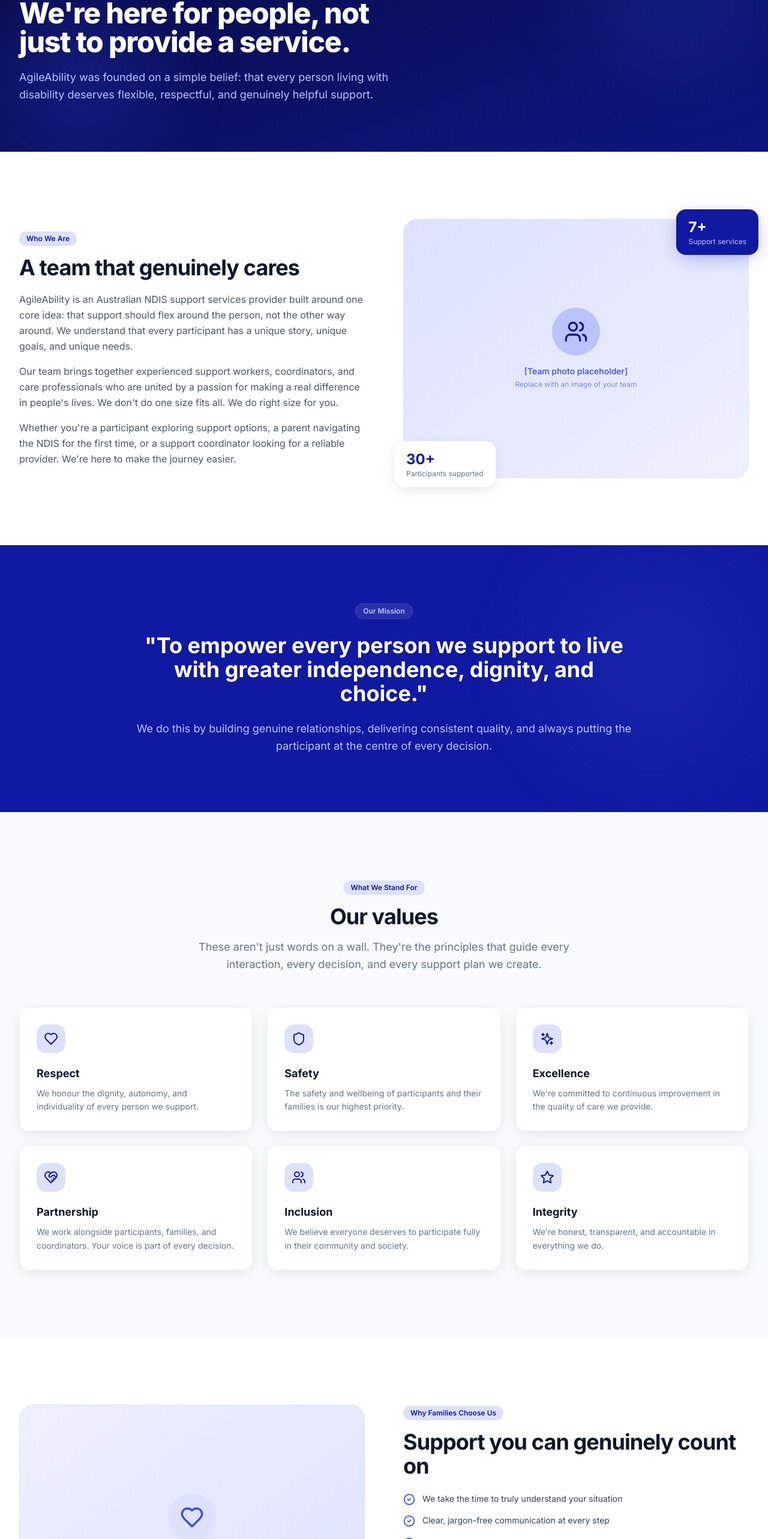
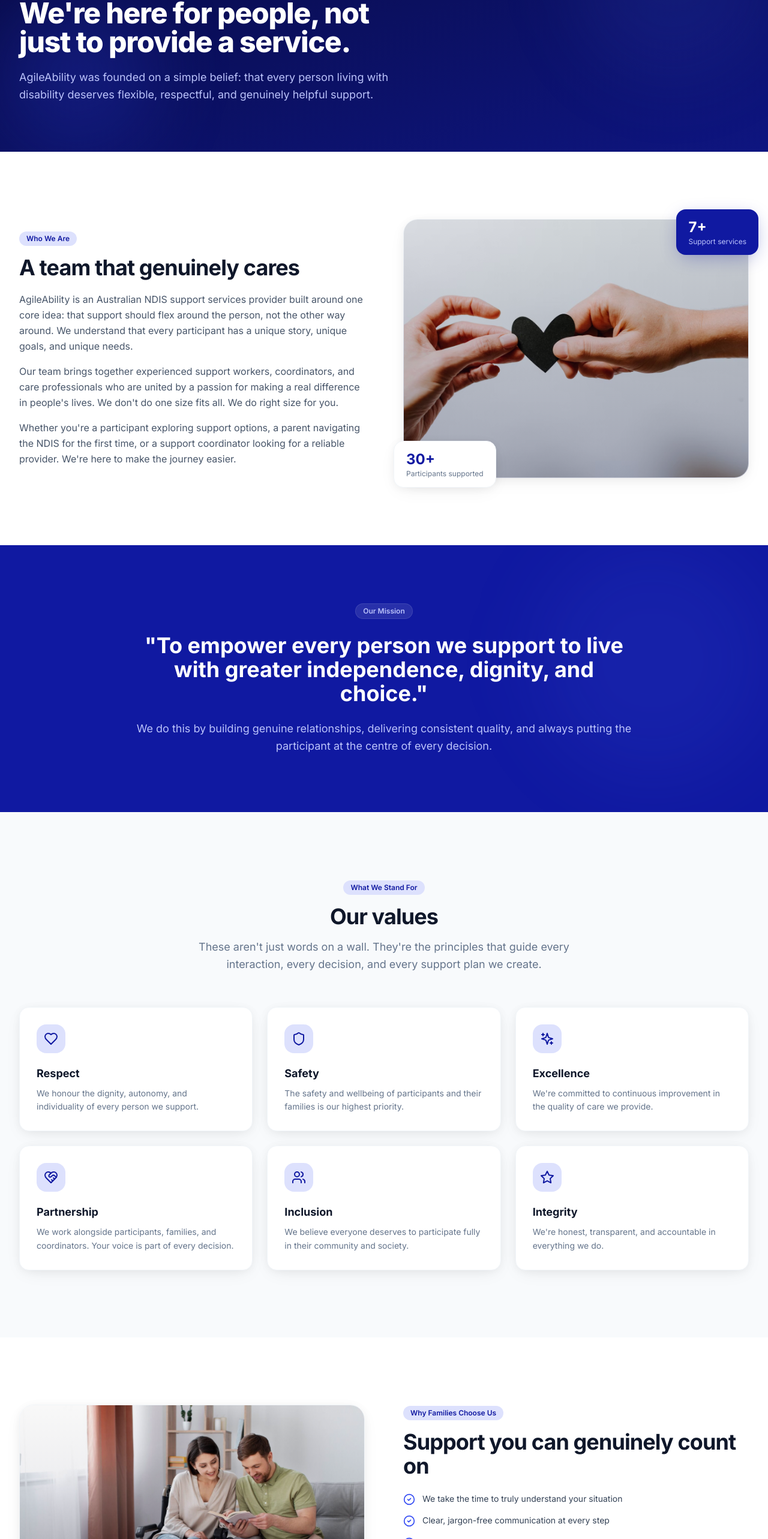
Before and after one commit to aminfaruk/agileabililty, a React (Vite) app: page /about in a window 1280 px wide. Shown: the part 193-2759 px from the top of the page at 60% size. Built offline with nearby package versions, Linux system fonts and the light colour scheme.

Commit message:
Replace About page image placeholders with real photos

```diff
--- a/src/pages/About.jsx
+++ b/src/pages/About.jsx
@@ -120,17 +120,16 @@
               </div>
             </AnimatedSection>
 
-            {/* Placeholder image / visual */}
+            {/* Team image */}
             <AnimatedSection delay={200}>
               <div className="relative">
-                <div className="aspect-[4/3] rounded-3xl bg-gradient-to-br from-brand-100 to-brand-50 flex items-center justify-center border border-brand-100 overflow-hidden">
-                  <div className="text-center p-8">
-                    <div className="w-20 h-20 rounded-full bg-brand-200 mx-auto mb-4 flex items-center justify-center">
-                      <Users className="w-10 h-10 text-brand-700" aria-hidden="true" />
-                    </div>
-                    <p className="text-brand-600 font-medium text-sm">[Team photo placeholder]</p>
-                    <p className="text-brand-400 text-xs mt-1">Replace with an image of your team</p>
-                  </div>
+                <div className="aspect-[4/3] rounded-3xl overflow-hidden shadow-card border border-slate-100">
+                  <img
+                    src="/support.avif"
+                    alt="AgileAbility support worker with participant"
+                    className="w-full h-full object-cover brightness-[0.97] contrast-[1.02]"
+                  />
+                  <div className="absolute inset-0 bg-gradient-to-t from-brand-950/20 to-transparent rounded-3xl" />
                 </div>
                 {/* Floating badge */}
                 <div className="absolute -bottom-4 -left-4 bg-white rounded-2xl shadow-card border border-slate-100 px-5 py-3.5">
@@ -201,15 +200,14 @@
         <div className="max-w-7xl mx-auto px-4 sm:px-6 lg:px-8">
           <div className="grid grid-cols-1 lg:grid-cols-2 gap-16 items-center">
             <AnimatedSection>
-              {/* Placeholder image */}
-              <div className="aspect-[4/3] rounded-3xl bg-gradient-to-br from-brand-50 to-brand-100 flex items-center justify-center border border-brand-100 overflow-hidden">
-                <div className="text-center p-8">
-                  <div className="w-20 h-20 rounded-full bg-brand-100 mx-auto mb-4 flex items-center justify-center">
-                    <Heart className="w-10 h-10 text-brand-600" aria-hidden="true" />
-                  </div>
-                  <p className="text-brand-600 font-medium text-sm">[Family photo placeholder]</p>
-                  <p className="text-brand-400 text-xs mt-1">Replace with a warm, inclusive image</p>
-                </div>
+              {/* Carer image */}
+              <div className="relative aspect-[4/3] rounded-3xl overflow-hidden shadow-card border border-slate-100">
+                <img
+                  src="/carer.jpeg"
+                  alt="AgileAbility carer providing compassionate support"
+                  className="w-full h-full object-cover brightness-[0.97] contrast-[1.02]"
+                />
+                <div className="absolute inset-0 bg-gradient-to-t from-brand-950/15 to-transparent rounded-3xl" />
               </div>
             </AnimatedSection>
 
```
Also changed, not shown: public/carer.jpeg (added), public/support.avif (added).
